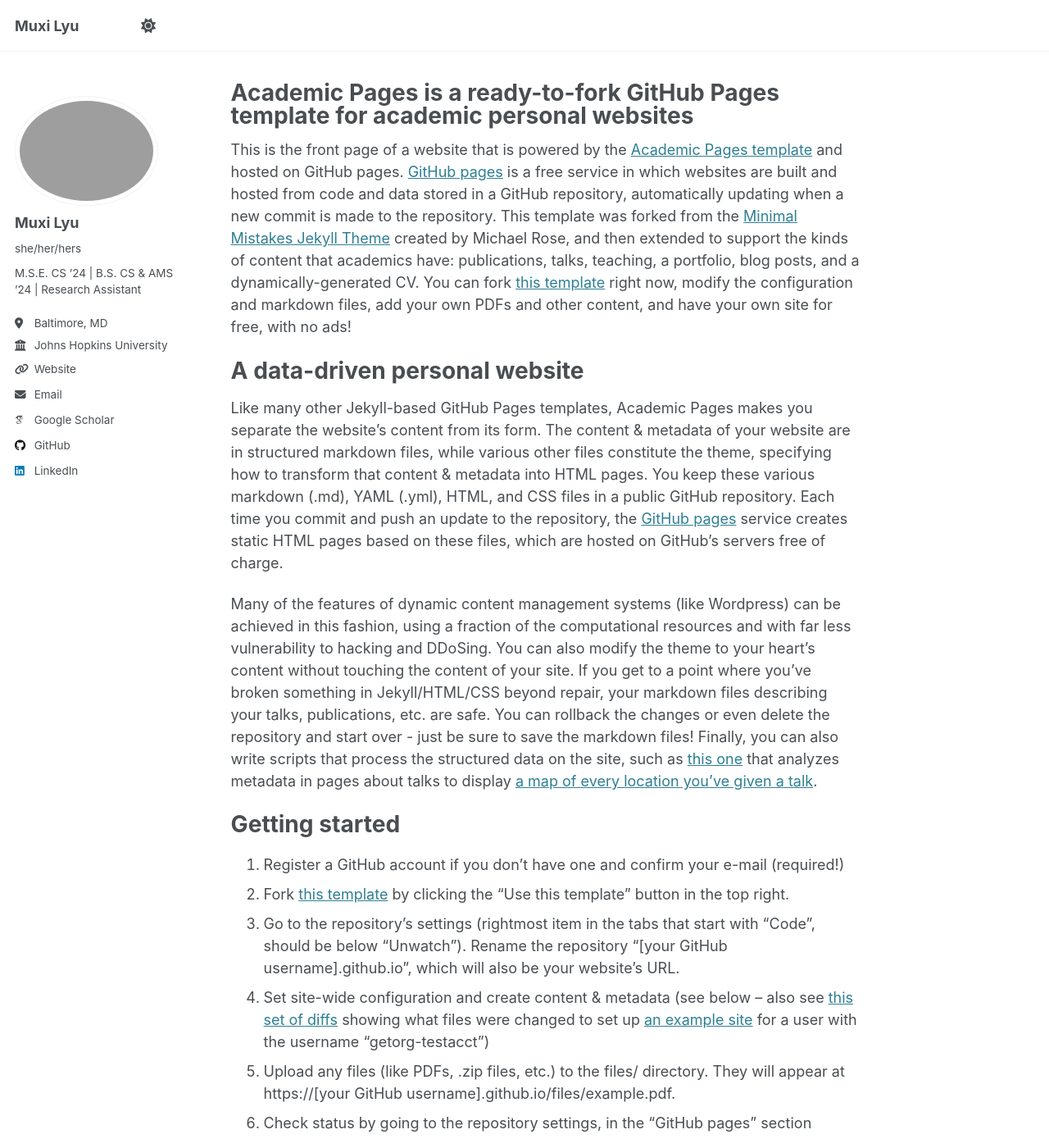
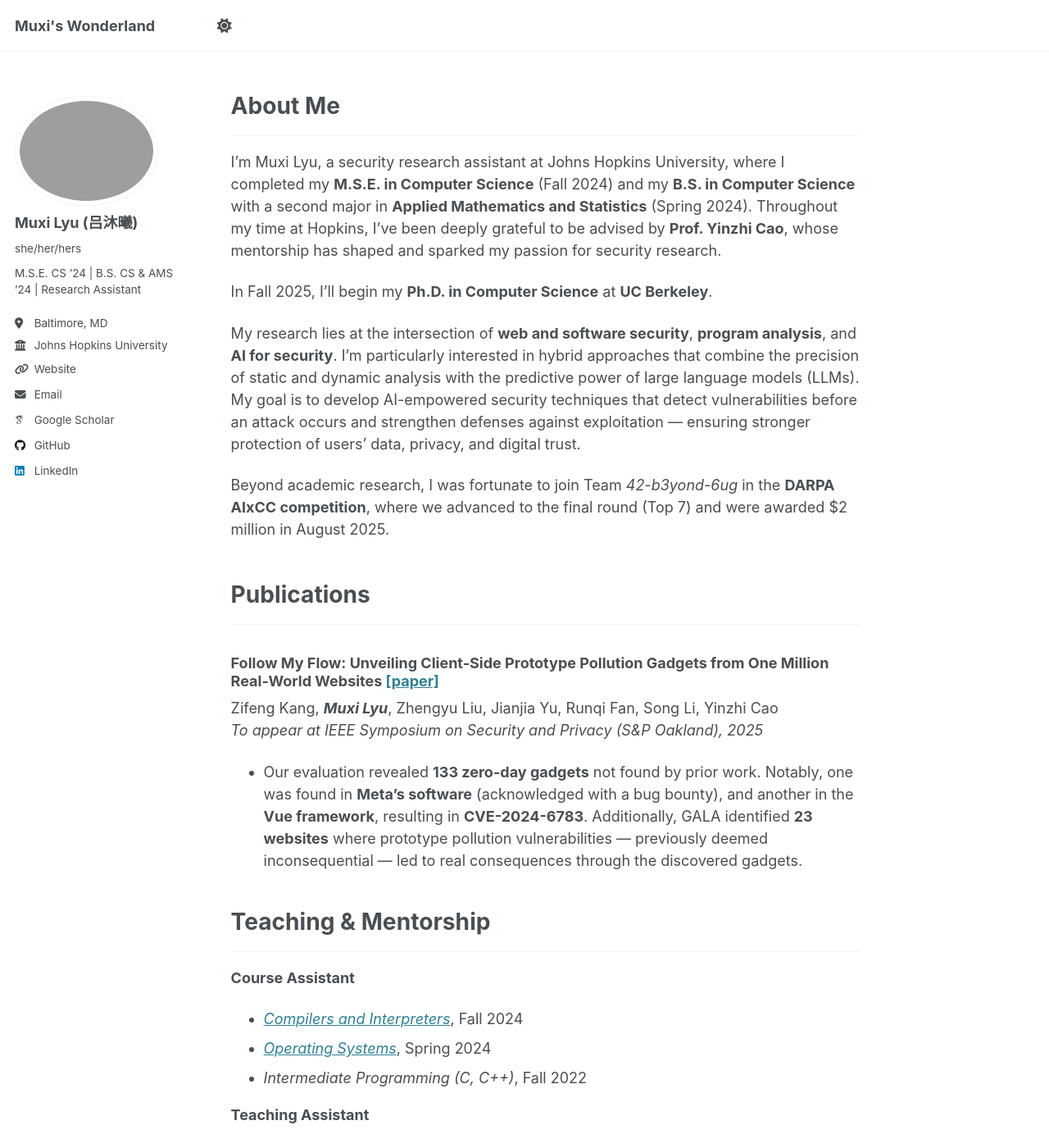
Before and after one commit to MuxiLyuLucy/muxilyulucy.github.io, a Jekyll site: the page built from _pages/about.md, in a window 1280 px wide and 1400 px high. Shown: the whole window at 82% size. Built offline with Jekyll 4.4.1, drawn with Linux system fonts in a browser that asks for light colours; some web fonts are replaced; some of the changed text lies outside the part shown.

Commit message:
write homepage

```diff
--- a/_config.yml
+++ b/_config.yml
@@ -9,9 +9,9 @@
 # Basic Site Settings
 locale                   : "en-US"
 site_theme               : "default"
-title                    : "Muxi Lyu"
+title                    : "Muxi's Wonderland"
 title_separator          : "-"
-name                     : &name "Muxi Lyu"
+name                     : &name "Muxi Lyu's Personal HomePage"
 description              : &description "Hi! I’m Muxi Lyu — an aspiring computer science researcher passionate about software security, program analysis, and machine learning."
 url                      : https://muxilyulucy.github.io # the base hostname & protocol for your site e.g. "https://[your GitHub username].github.io"
 baseurl                  : "" # the subpath of your site, e.g. "/blog"
@@ -23,7 +23,7 @@ repository               : "MuxiLyuLucy/muxilyulucy.github.io"
 author:
   # Biographic information
   avatar           : "DSC_5729.jpg"
-  name             : "Muxi Lyu"
+  name             : "Muxi Lyu (吕沐曦)"
   pronouns         : "she/her/hers"
   bio              : "M.S.E. CS ’24 | B.S. CS & AMS ’24 | Research Assistant"
   location         : "Baltimore, MD"
--- a/_pages/about.md
+++ b/_pages/about.md
@@ -1,49 +1,68 @@
 ---
 permalink: /
-title: "Academic Pages is a ready-to-fork GitHub Pages template for academic personal websites"
+title: ""
 author_profile: true
 redirect_from:
   - /about/
   - /about.html
 ---
 
-This is the front page of a website that is powered by the [Academic Pages template](https://github.com/academicpages/academicpages.github.io) and hosted on GitHub pages. [GitHub pages](https://pages.github.com) is a free service in which websites are built and hosted from code and data stored in a GitHub repository, automatically updating when a new commit is made to the repository. This template was forked from the [Minimal Mistakes Jekyll Theme](https://mmistakes.github.io/minimal-mistakes/) created by Michael Rose, and then extended to support the kinds of content that academics have: publications, talks, teaching, a portfolio, blog posts, and a dynamically-generated CV. You can fork [this template](https://github.com/academicpages/academicpages.github.io) right now, modify the configuration and markdown files, add your own PDFs and other content, and have your own site for free, with no ads!
+# About Me
+---
 
-A data-driven personal website
-======
-Like many other Jekyll-based GitHub Pages templates, Academic Pages makes you separate the website's content from its form. The content & metadata of your website are in structured markdown files, while various other files constitute the theme, specifying how to transform that content & metadata into HTML pages. You keep these various markdown (.md), YAML (.yml), HTML, and CSS files in a public GitHub repository. Each time you commit and push an update to the repository, the [GitHub pages](https://pages.github.com/) service creates static HTML pages based on these files, which are hosted on GitHub's servers free of charge.
+I'm Muxi Lyu, a security research assistant at Johns Hopkins University, where I completed my **M.S.E. in Computer Science** (Fall 2024) and my **B.S. in Computer Science** with a second major in **Applied Mathematics and Statistics** (Spring 2024). Throughout my time at Hopkins, I’ve been deeply grateful to be advised by **Prof. Yinzhi Cao**, whose mentorship has shaped and sparked my passion for security research.
 
-Many of the features of dynamic content management systems (like Wordpress) can be achieved in this fashion, using a fraction of the computational resources and with far less vulnerability to hacking and DDoSing. You can also modify the theme to your heart's content without touching the content of your site. If you get to a point where you've broken something in Jekyll/HTML/CSS beyond repair, your markdown files describing your talks, publications, etc. are safe. You can rollback the changes or even delete the repository and start over - just be sure to save the markdown files! Finally, you can also write scripts that process the structured data on the site, such as [this one](https://github.com/academicpages/academicpages.github.io/blob/master/talkmap.ipynb) that analyzes metadata in pages about talks to display [a map of every location you've given a talk](https://academicpages.github.io/talkmap.html).
+In Fall 2025, I’ll begin my **Ph.D. in Computer Science** at **UC Berkeley**.
 
-Getting started
-======
-1. Register a GitHub account if you don't have one and confirm your e-mail (required!)
-1. Fork [this template](https://github.com/academicpages/academicpages.github.io) by clicking the "Use this template" button in the top right.
-1. Go to the repository's settings (rightmost item in the tabs that start with "Code", should be below "Unwatch"). Rename the repository "[your GitHub username].github.io", which will also be your website's URL.
-1. Set site-wide configuration and create content & metadata (see below -- also see [this set of diffs](http://archive.is/3TPas) showing what files were changed to set up [an example site](https://getorg-testacct.github.io) for a user with the username "getorg-testacct")
-1. Upload any files (like PDFs, .zip files, etc.) to the files/ directory. They will appear at https://[your GitHub username].github.io/files/example.pdf.
-1. Check status by going to the repository settings, in the "GitHub pages" section
+My research lies at the intersection of **web and software security**, **program analysis**, and **AI for security**. I’m particularly interested in hybrid approaches that combine the precision of static and dynamic analysis with the predictive power of large language models (LLMs). My goal is to develop AI-empowered security techniques that detect vulnerabilities before an attack occurs and strengthen defenses against exploitation — ensuring stronger protection of users’ data, privacy, and digital trust.
 
-Site-wide configuration
-------
-The main configuration file for the site is in the base directory in [_config.yml](https://github.com/academicpages/academicpages.github.io/blob/master/_config.yml), which defines the content in the sidebars and other site-wide features. You will need to replace the default variables with ones about yourself and your site's github repository. The configuration file for the top menu is in [_data/navigation.yml](https://github.com/academicpages/academicpages.github.io/blob/master/_data/navigation.yml). For example, if you don't have a portfolio or blog posts, you can remove those items from that navigation.yml file to remove them from the header.
+Beyond academic research, I was fortunate to join Team *42-b3yond-6ug* in the **DARPA AIxCC competition**, where we advanced to the final round (Top 7) and were awarded $2 million in August 2025.<br><br>
 
-Create content & metadata
-------
-For site content, there is one markdown file for each type of content, which are stored in directories like _publications, _talks, _posts, _teaching, or _pages. For example, each talk is a markdown file in the [_talks directory](https://github.com/academicpages/academicpages.github.io/tree/master/_talks). At the top of each markdown file is structured data in YAML about the talk, which the theme will parse to do lots of cool stuff. The same structured data about a talk is used to generate the list of talks on the [Talks page](https://academicpages.github.io/talks), each [individual page](https://academicpages.github.io/talks/2012-03-01-talk-1) for specific talks, the talks section for the [CV page](https://academicpages.github.io/cv), and the [map of places you've given a talk](https://academicpages.github.io/talkmap.html) (if you run this [python file](https://github.com/academicpages/academicpages.github.io/blob/master/talkmap.py) or [Jupyter notebook](https://github.com/academicpages/academicpages.github.io/blob/master/talkmap.ipynb), which creates the HTML for the map based on the contents of the _talks directory).
 
-**Markdown generator**
+# Publications
+---
 
-The repository includes [a set of Jupyter notebooks](https://github.com/academicpages/academicpages.github.io/tree/master/markdown_generator
-) that converts a CSV containing structured data about talks or presentations into individual markdown files that will be properly formatted for the Academic Pages template. The sample CSVs in that directory are the ones I used to create my own personal website at stuartgeiger.com. My usual workflow is that I keep a spreadsheet of my publications and talks, then run the code in these notebooks to generate the markdown files, then commit and push them to the GitHub repository.
+### Follow My Flow: Unveiling Client-Side Prototype Pollution Gadgets from One Million Real-World Websites [[paper]](https://yinzhicao.org/ProbetheProto/FollowMyFlow.pdf)
+Zifeng Kang, ***Muxi Lyu***, Zhengyu Liu, Jianjia Yu, Runqi Fan, Song Li, Yinzhi Cao
+*To appear at IEEE Symposium on Security and Privacy (S&P Oakland), 2025*
 
-How to edit your site's GitHub repository
-------
-Many people use a git client to create files on their local computer and then push them to GitHub's servers. If you are not familiar with git, you can directly edit these configuration and markdown files directly in the github.com interface. Navigate to a file (like [this one](https://github.com/academicpages/academicpages.github.io/blob/master/_talks/2012-03-01-talk-1.md) and click the pencil icon in the top right of the content preview (to the right of the "Raw | Blame | History" buttons). You can delete a file by clicking the trashcan icon to the right of the pencil icon. You can also create new files or upload files by navigating to a directory and clicking the "Create new file" or "Upload files" buttons.
+- Our evaluation revealed **133 zero-day gadgets** not found by prior work. Notably, one was found in **Meta's software** (acknowledged with a bug bounty), and another in the **Vue framework**, resulting in **CVE-2024-6783**. Additionally, GALA identified **23 websites** where prototype pollution vulnerabilities — previously deemed inconsequential — led to real consequences through the discovered gadgets.
+<br><br>
 
-Example: editing a markdown file for a talk
-![Editing a markdown file for a talk](/images/editing-talk.png)
 
-For more info
-------
-More info about configuring Academic Pages can be found in [the guide](https://academicpages.github.io/markdown/), the [growing wiki](https://github.com/academicpages/academicpages.github.io/wiki), and you can always [ask a question on GitHub](https://github.com/academicpages/academicpages.github.io/discussions). The [guides for the Minimal Mistakes theme](https://mmistakes.github.io/minimal-mistakes/docs/configuration/) (which this theme was forked from) might also be helpful.
+# Teaching & Mentorship
+---
+
+**Course Assistant**
+- [*Compilers and Interpreters*](https://jhucompilers.github.io/fall2024/syllabus.html), Fall 2024
+- [*Operating Systems*](https://jhuopsys.github.io/spring2024/syllabus.html), Spring 2024
+- *Intermediate Programming (C, C++)*, Fall 2022
+
+**Teaching Assistant**
+- *Probability*, Fall 2022
+
+**Mentorship Roles**
+- *JHU ACM Peer Mentor*
+- *JHU Women in Computer Science (WiCS) Peer Mentor*
+<br><br>
+
+
+# Honors & Awards
+---
+
+- **Michael J. Muuss Research Award**, Spring 2024
+  *$3,000 awarded by the JHU Computer Science Department*
+
+- **Graduation with Honors in Computer Science**, Spring 2024
+
+- **Dean’s List**, Fall 2021 – Spring 2024
+<br><br>
+
+
+# Miscellaneous
+---
+
+- My name is **Muxi (沐曦)**, pronounced *moo-shee*, which means *standing under the first beam of sunshine in the morning*.
+- While I'm mostly introverted, I love collaborating and building with others. I served as **Co-Director of [HopHacks](https://hophacks.com)**, leading JHU’s 36-hour hackathon for 300+ participants, and as **Vice President of [CSSA](https://www.jhucssa.com)**, where I managed the tech team and helped organize orientation events for over 1,000 new students.
+- I enjoy working on interesting projects that improve daily life. I co-founded [**GooseCart**](https://goosecart.com/), a venture developed through the [*PavaCenter Summer Incubator Program*](https://www.linkedin.com/posts/goosecart_goosecart-startup-prototyping-activity-7193428258158247936-5dxt?utm_source=share&utm_medium=member_desktop&rcm=ACoAADg2Rp4BflnAnkjD2UdkogFul721Ewg6G2I) at JHU. Other projects include a Campus Hiring System (with JHU COLLAB), a Campus Marketplace (with JHU CSSA), and an Alumni Hub (with JHU CSSA).
+- I love cooking and baking — often as a midnight stress reliever. One of my long-time New Year’s resolutions has been to start a culinary channel... let’s see when I finally do it!
```
